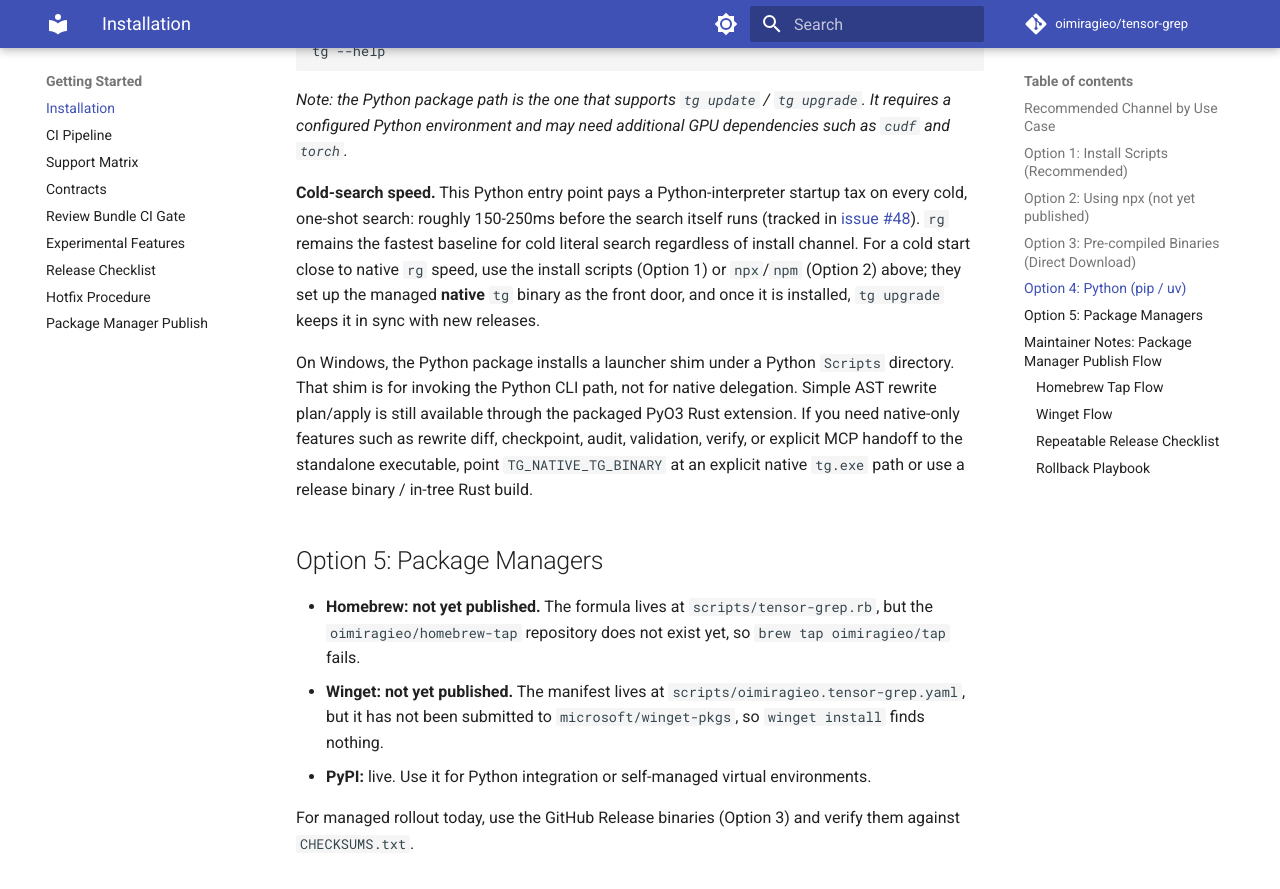
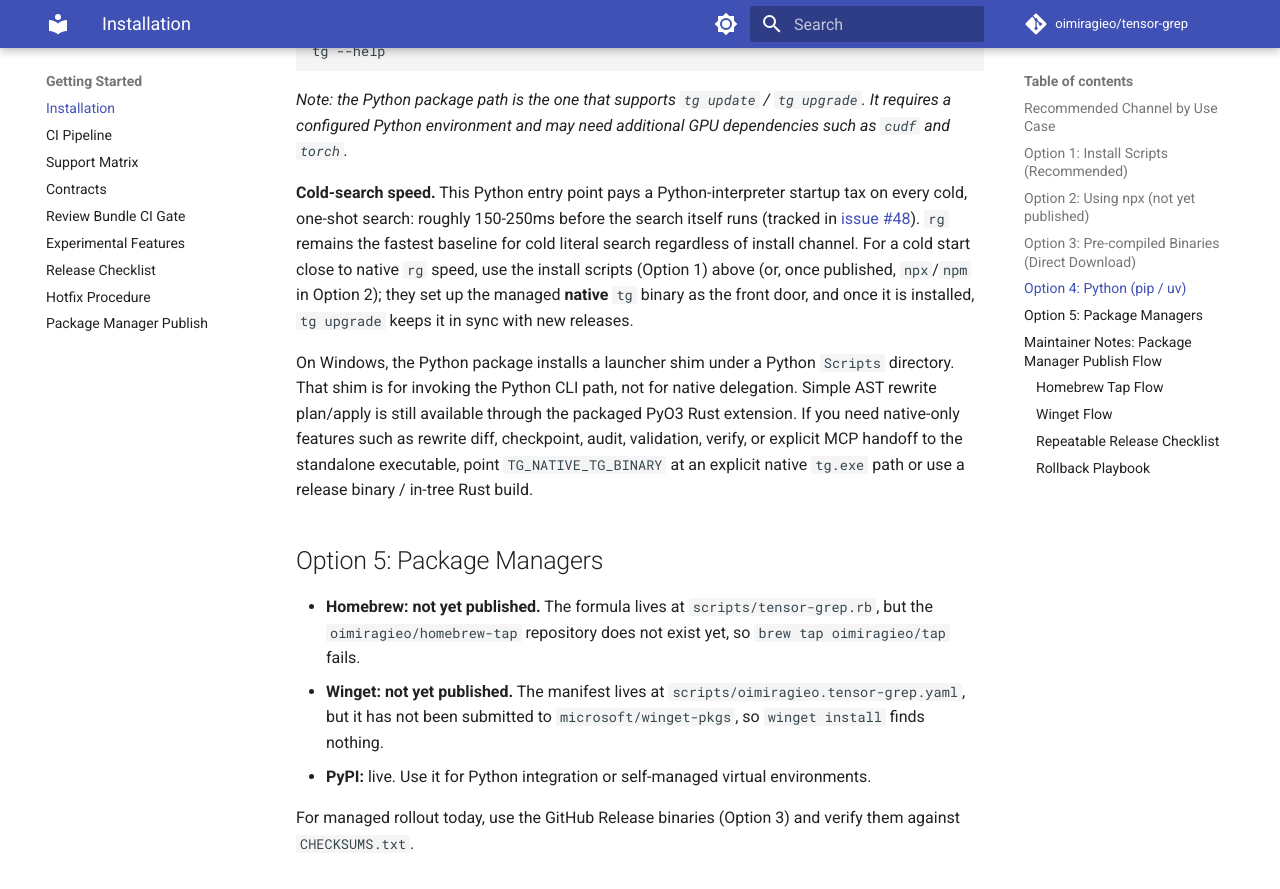
Before and after one commit to oimiragieo/tensor-grep, an MkDocs documentation site: the page built from docs/installation.md, in a window 1280 px wide and 900 px high, scrolled down 3118 px. Shown: the top 889 px of the window. Built offline with MkDocs 1.6.1 and Material for MkDocs 9.7.7, drawn with Linux system fonts in a browser that asks for light colours; comment, search, counter and statistics services are not loaded.

Commit message:
docs(install): drop the npx cold-start recommendation until npm is published
Co-Authored-By: Claude Opus 5.5 (1M context) <noreply@anthropic.com>

```diff
--- a/docs/installation.md
+++ b/docs/installation.md
@@ -102,8 +102,9 @@ tg --help
 one-shot search: roughly 150-250ms before the search itself runs (tracked in
 [issue #48](https://github.com/oimiragieo/tensor-grep/issues/48)). `rg` remains the fastest baseline
 for cold literal search regardless of install channel. For a cold start close to native `rg` speed, use
-the install scripts (Option 1) or `npx`/`npm` (Option 2) above; they set up the managed **native** `tg`
-binary as the front door, and once it is installed, `tg upgrade` keeps it in sync with new releases.
+the install scripts (Option 1) above (or, once published, `npx`/`npm` in Option 2); they set up the
+managed **native** `tg` binary as the front door, and once it is installed, `tg upgrade` keeps it in
+sync with new releases.
 
 On Windows, the Python package installs a launcher shim under a Python `Scripts` directory. That shim is for invoking the Python CLI path, not for native delegation. Simple AST rewrite plan/apply is still available through the packaged PyO3 Rust extension. If you need native-only features such as rewrite diff, checkpoint, audit, validation, verify, or explicit MCP handoff to the standalone executable, point `TG_NATIVE_TG_BINARY` at an explicit native `tg.exe` path or use a release binary / in-tree Rust build.
 
```
